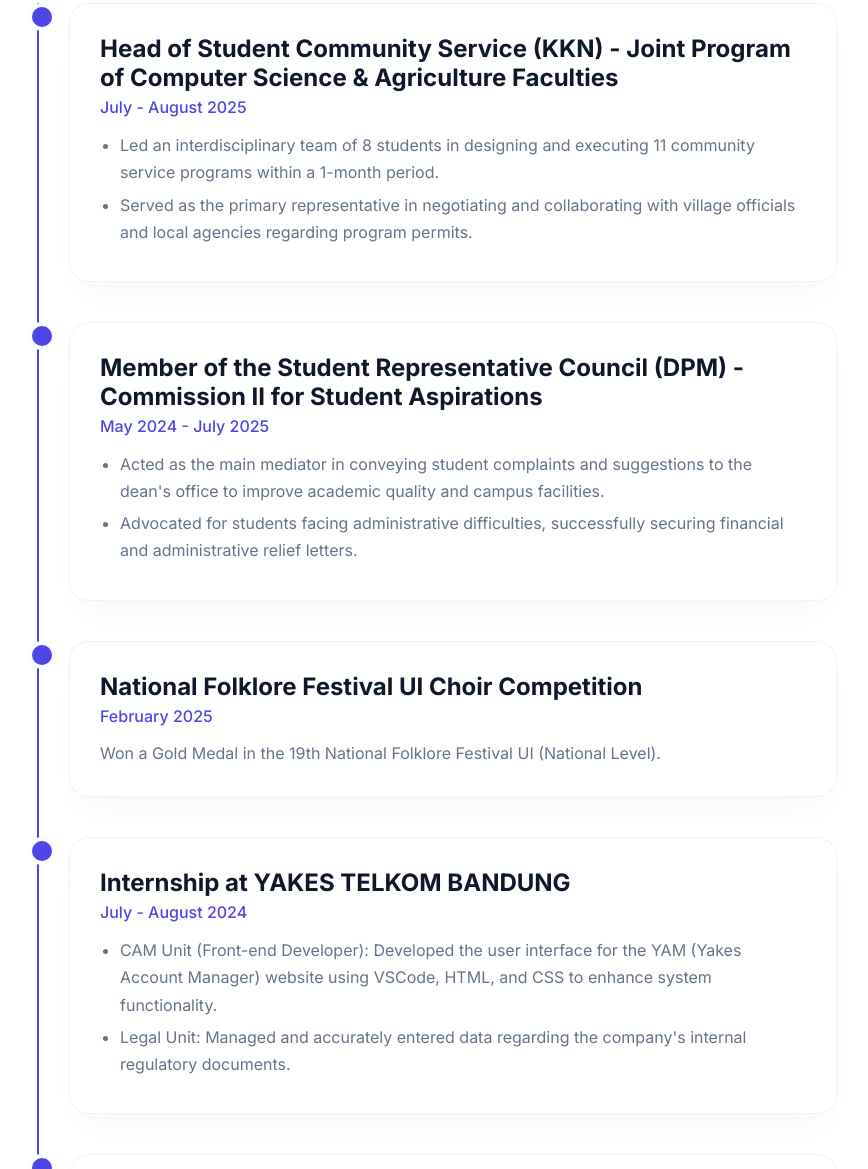
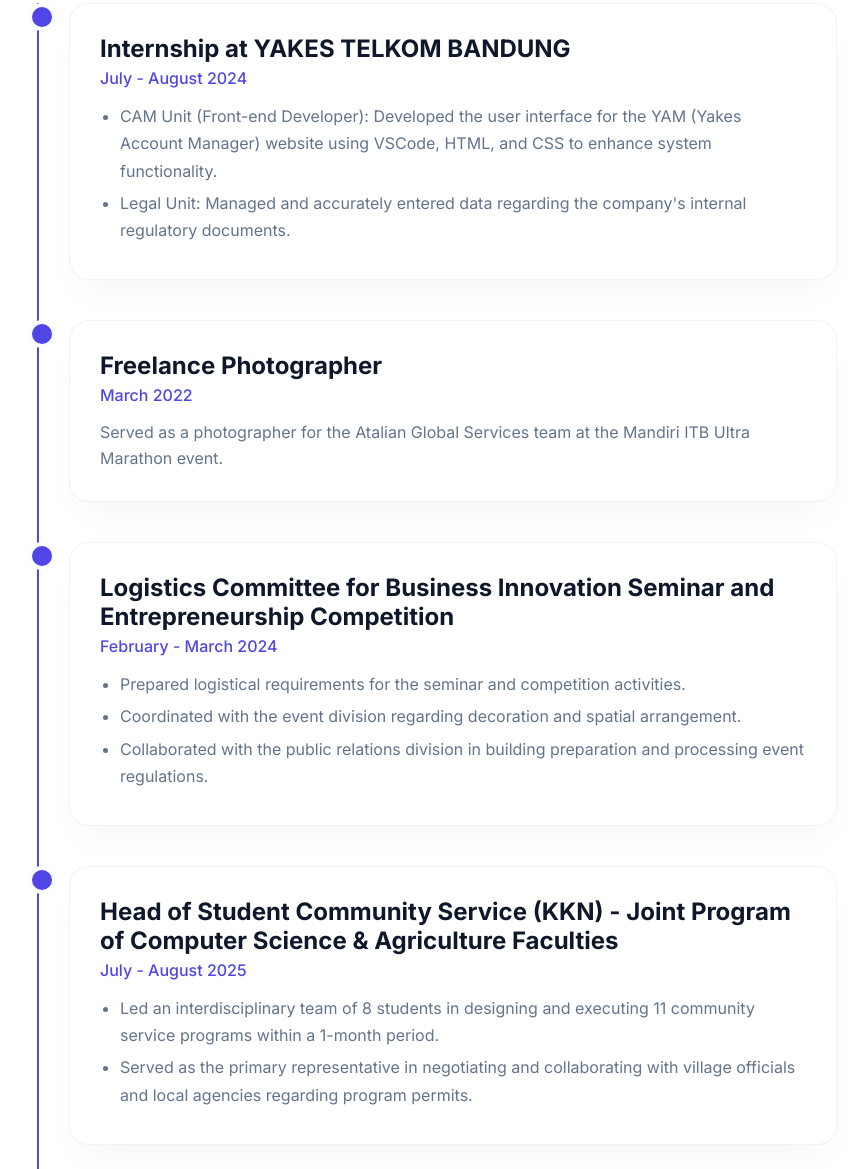
Before and after one commit to Ariefsly/Portfolio_Ariefselay.github.io, a plain HTML site: page index.html in a window 1280 px wide. Shown: the part 1631-2800 px from the top of the page, without its empty margins (203-1071 px from the left). Drawn offline with nearby package versions, Linux system fonts and the light colour scheme.

Commit message:
Update experience section with new roles and details

```diff
--- a/index.html
+++ b/index.html
@@ -106,70 +106,31 @@
     <section class="experience" id="experience">
         <h2 class="heading reveal fade-only">My <span>Experience</span></h2>
         <div class="experience-container">
-            <!-- 1. Ketua KKN (Aug 2025) -->
+            <!-- 1. Magang YAKES TELKOM (Aug 2024) -->
             <div class="experience-box reveal from-left">
                 <div class="experience-content">
-                    <h3>Head of Student Community Service (KKN) - Joint Program of Computer Science & Agriculture Faculties</h3>
-                    <h4>July - August 2025</h4>
+                    <h3>Internship at YAKES TELKOM BANDUNG</h3>
+                    <h4>July - August 2024</h4>
                     <ul>
-                        <li>Led an interdisciplinary team of 8 students in designing and executing 11 community service programs within a 1-month period.</li>
-                        <li>Served as the primary representative in negotiating and collaborating with village officials and local agencies regarding program permits.</li>
+                        <li>CAM Unit (Front-end Developer): Developed the user interface for the YAM (Yakes Account
+                            Manager) website using VSCode, HTML, and CSS to enhance system functionality.</li>
+                        <li>Legal Unit: Managed and accurately entered data regarding the company's internal regulatory
+                            documents.</li>
                     </ul>
                 </div>
             </div>
 
-            <!-- 2. Anggota DPM (Jul 2025) -->
+            <!-- 2. Freelancer Fotografer (Mar 2022) -->
             <div class="experience-box reveal from-right reveal-delay-1">
                 <div class="experience-content">
-                    <h3>Member of the Student Representative Council (DPM) - Commission II for Student Aspirations</h3>
-                    <h4>May 2024 - July 2025</h4>
-                    <ul>
-                        <li>Acted as the main mediator in conveying student complaints and suggestions to the dean's office to improve academic quality and campus facilities.</li>
-                        <li>Advocated for students facing administrative difficulties, successfully securing financial and administrative relief letters.</li>
-                    </ul>
+                    <h3>Freelance Photographer</h3>
+                    <h4>March 2022</h4>
+                    <p>Served as a photographer for the Atalian Global Services team at the Mandiri ITB Ultra Marathon
+                        event.</p>
                 </div>
             </div>
 
-            <!-- 3. Lomba Gold Medal (Feb 2025) -->
-            <div class="experience-box reveal from-left reveal-delay-1">
-                <div class="experience-content">
-                    <h3>National Folklore Festival UI Choir Competition</h3>
-                    <h4>February 2025</h4>
-                    <p>Won a Gold Medal in the 19th National Folklore Festival UI (National Level).</p>
-                </div>
-            </div>
-
-            <!-- 4. Magang YAKES TELKOM (Aug 2024) -->
-            <div class="experience-box reveal from-right reveal-delay-1">
-                <div class="experience-content">
-                    <h3>Internship at YAKES TELKOM BANDUNG</h3>
-                    <h4>July - August 2024</h4>
-                    <ul>
-                        <li>CAM Unit (Front-end Developer): Developed the user interface for the YAM (Yakes Account Manager) website using VSCode, HTML, and CSS to enhance system functionality.</li>
-                        <li>Legal Unit: Managed and accurately entered data regarding the company's internal regulatory documents.</li>
-                    </ul>
-                </div>
-            </div>
-
-            <!-- 5. Panitia Humas Mubes (May 2024) -->
-            <div class="experience-box reveal from-left reveal-delay-1">
-                <div class="experience-content">
-                    <h3>Public Relations Coordinator for the Faculty Grand Deliberation (Mubes)</h3>
-                    <h4>May 2024</h4>
-                    <p>Responsible for coordinating communication, publications, and information dissemination during the Faculty Grand Deliberation event.</p>
-                </div>
-            </div>
-
-            <!-- 6. Lomba Silver Medal (Mar 2024) -->
-            <div class="experience-box reveal from-right reveal-delay-1">
-                <div class="experience-content">
-                    <h3>National Folklore Festival UI Choir Competition</h3>
-                    <h4>March 2024</h4>
-                    <p>Won a Silver Medal in the 18th National Folklore Festival UI (National Level).</p>
-                </div>
-            </div>
-
-            <!-- 7. Panitia Logistik (Mar 2024) -->
+            <!-- 3. Panitia Logistik (Mar 2024) -->
             <div class="experience-box reveal from-left reveal-delay-1">
                 <div class="experience-content">
                     <h3>Logistics Committee for Business Innovation Seminar and Entrepreneurship Competition</h3>
@@ -177,17 +138,38 @@
                     <ul>
                         <li>Prepared logistical requirements for the seminar and competition activities.</li>
                         <li>Coordinated with the event division regarding decoration and spatial arrangement.</li>
-                        <li>Collaborated with the public relations division in building preparation and processing event regulations.</li>
+                        <li>Collaborated with the public relations division in building preparation and processing event
+                            regulations.</li>
                     </ul>
                 </div>
             </div>
 
-            <!-- 8. Freelancer Fotografer (Mar 2022) -->
+            <!-- 4. Ketua KKN (Aug 2025) -->
             <div class="experience-box reveal from-right reveal-delay-1">
                 <div class="experience-content">
-                    <h3>Freelance Photographer</h3>
-                    <h4>March 2022</h4>
-                    <p>Served as a photographer for the Atalian Global Services team at the Mandiri ITB Ultra Marathon event.</p>
+                    <h3>Head of Student Community Service (KKN) - Joint Program of Computer Science & Agriculture
+                        Faculties</h3>
+                    <h4>July - August 2025</h4>
+                    <ul>
+                        <li>Led an interdisciplinary team of 8 students in designing and executing 11 community service
+                            programs within a 1-month period.</li>
+                        <li>Served as the primary representative in negotiating and collaborating with village officials
+                            and local agencies regarding program permits.</li>
+                    </ul>
+                </div>
+            </div>
+
+            <!-- 5. Anggota DPM (Jul 2025) -->
+            <div class="experience-box reveal from-left reveal-delay-1">
+                <div class="experience-content">
+                    <h3>Member of the Student Representative Council (DPM) - Commission II for Student Aspirations</h3>
+                    <h4>May 2024 - July 2025</h4>
+                    <ul>
+                        <li>Acted as the main mediator in conveying student complaints and suggestions to the dean's
+                            office to improve academic quality and campus facilities.</li>
+                        <li>Advocated for students facing administrative difficulties, successfully securing financial
+                            and administrative relief letters.</li>
+                    </ul>
                 </div>
             </div>
         </div>
```
